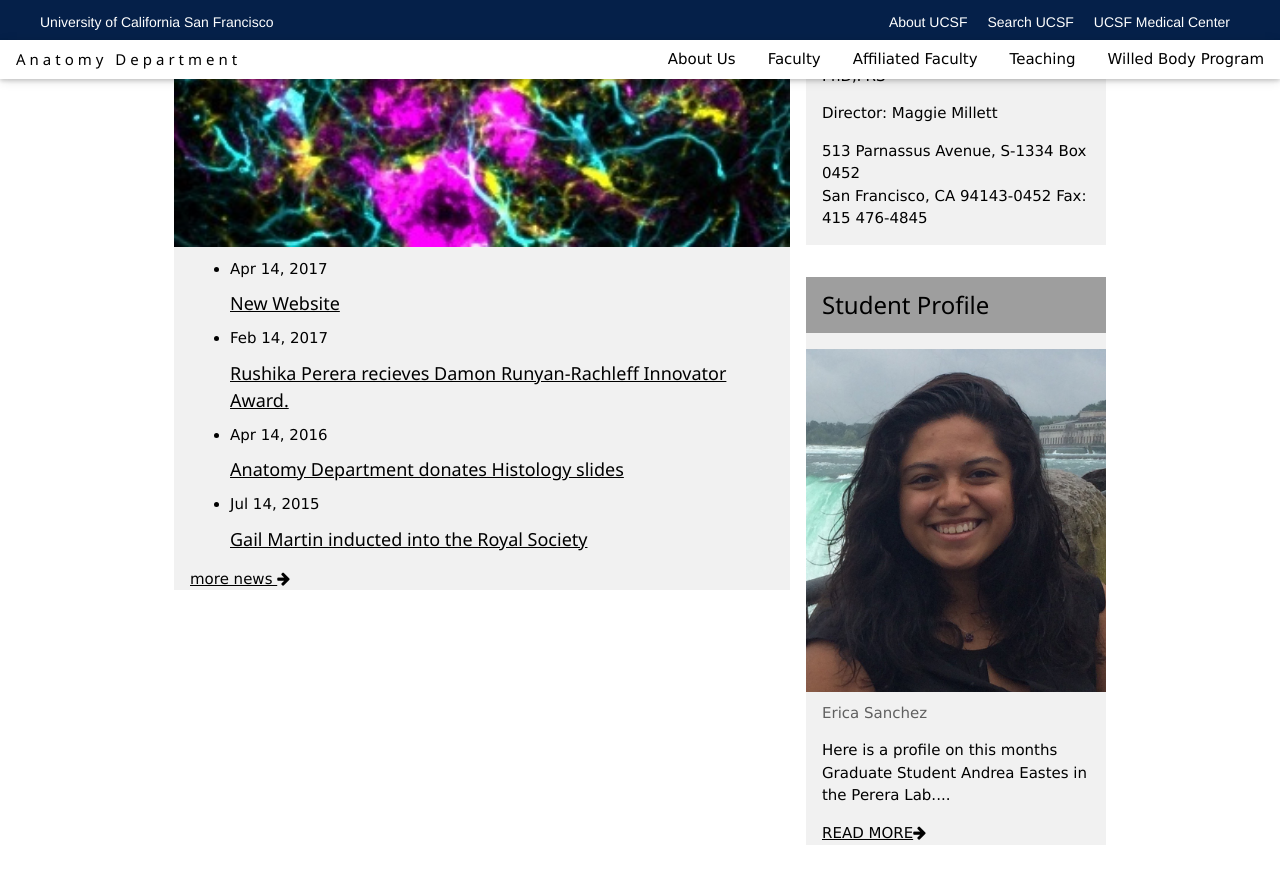
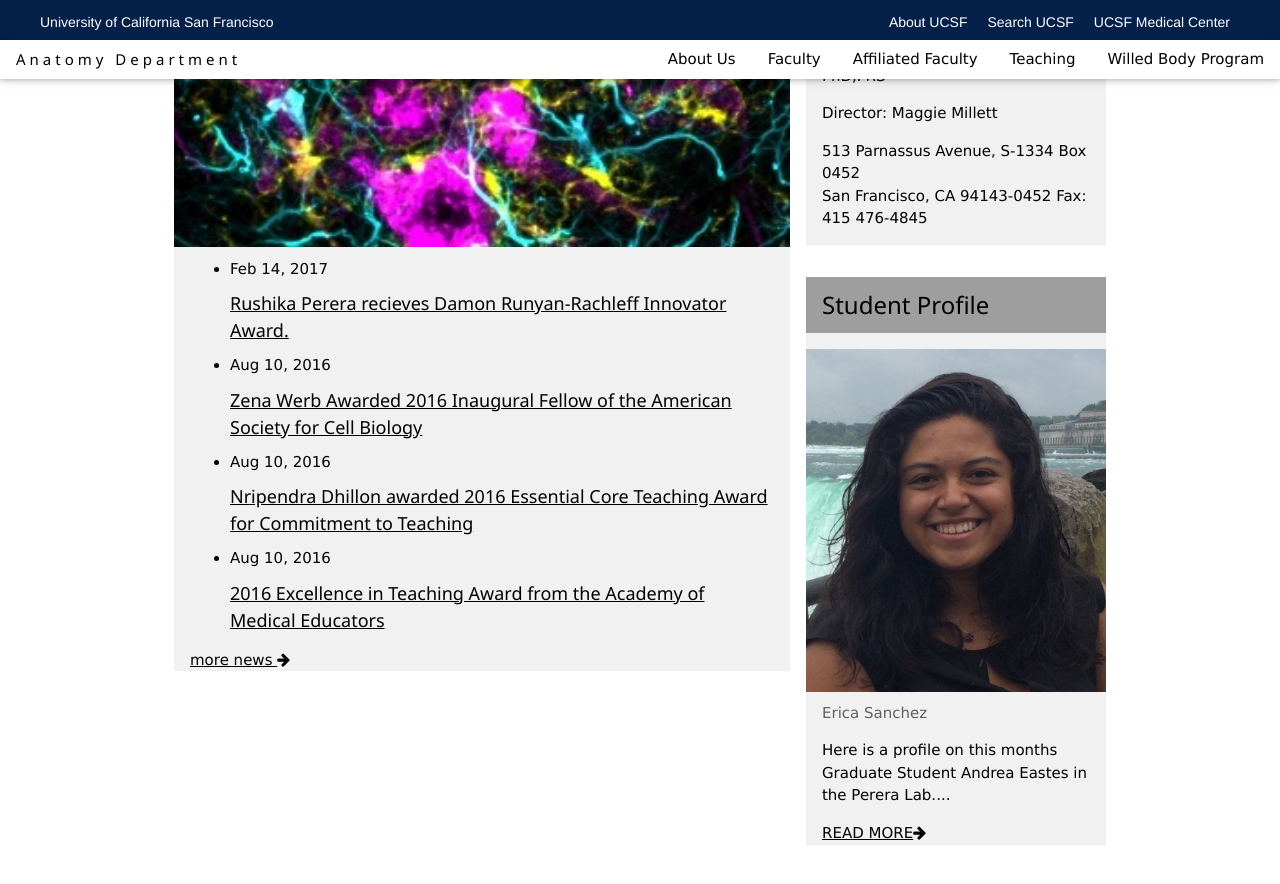
Before and after one commit to UCSF-Anatomy/anat-jekyll-2017, a Jekyll site: the page built from index.html, in a window 1280 px wide and 900 px high, scrolled down 1010 px. Shown: the top 884 px of the window. Built offline with Jekyll 4.4.1, drawn with Linux system fonts in a browser that asks for light colours; nearby versions of some CDN libraries.

Commit message:
news postings

```diff
--- a/_config.yml
+++ b/_config.yml
@@ -8,14 +8,9 @@
 # Site settings
 title: Anatomy Department @ UCSF
 email: your-email@domain.com
-description: > # this means to ignore newlines until "baseurl:"
-  Write an awesome description for your new site here. You can edit this
-  line in _config.yml. It will appear in your document head meta (for
-  Google search results) and in your feed.xml site description.
+description:  The Department of Anatomy, Research Sciences at UCSF
 baseurl: "" # the subpath of your site, e.g. /blog
-url: "" # the base hostname & protocol for your site
-#twitter_username: jekyllrb
+url: "http://anatomy.ucsf.edu/" # the base hostname & protocol for your site#twitter_username: jekyllrb
 #github_username:  jekyll
-
 # Build settings
 markdown: kramdown
--- /dev/null
+++ b/_posts/news/2016-09-01-harmon.markdown
@@ -0,0 +1,10 @@
+---
+layout: page
+title:  "2016 Excellence in Teaching Award from the Academy of Medical Educators"
+date:   2016-08-10 13:53:00
+categories: news
+published: true
+---
+Congratulations to our own Derek Harmon, PhD for being awarded 22016 Excellence in Teaching Award from the Academy of Medical Educators
+
+For more information please look at Derek's [profiles page](http://profiles.ucsf.edu/derek.harmon)
--- /dev/null
+++ b/_posts/news/2016-09-10-Dhillon.markdown
@@ -0,0 +1,10 @@
+---
+layout: page
+title:  "Nripendra Dhillon awarded 2016 Essential Core Teaching Award for Commitment to Teaching"
+date:   2016-08-10 13:53:00
+categories: news
+published: true
+---
+Congratulations to our own Nripendra Dhillon, MBBS, MS for being awarded 2016 Essential Core Teaching Award for Commitment to Teaching.
+
+For more information please look at Nripenda's [profiles page](http://profiles.ucsf.edu/nripendra.dhillon)
--- /dev/null
+++ b/_posts/news/2016-09-15-werb.markdown
@@ -0,0 +1,12 @@
+---
+layout: page
+title:  "Zena Werb Awarded 2016 Inaugural Fellow of the American Society for Cell Biology"
+date:   2016-08-10 13:53:00
+categories: news
+published: true
+---
+Congratulations to our own Zena Werb, PhD for being awarded 2016 Inaugural Fellow of the American Society for Cell Biology.
+
+Here is a [link to the ACSB award.] (http://www.ascb.org/newsletter/novemberdecember-2016-newsletter/ascb-elects-39-lifetime-achievement-fellows-program-november-december-2016-newsletter/)
+
+For more information please look at Zena's [profiles page](http://profiles.ucsf.edu/zena.werb)
```
Also changed, not shown: _includes/footer.html (+12 -0 lines), _posts/news/2013-06-01-fitzsimmons.markdown (added, +12 -0 lines), _posts/news/2014-06-01-roose.markdown (added, +14 -0 lines), _posts/news/2015-06-01-topp.markdown (added, +14 -0 lines), _posts/news/2015-12-01-allen.markdown (added, +12 -0 lines), _posts/news/2016-01-01-basbaum.markdown (added, +10 -0 lines), _posts/news/2016-01-01-feinberg.markdown (added, +11 -0 lines), _posts/news/2016-08-15-perera.markdown (added, +12 -0 lines), _posts/news/2017-04-14-newsite.markdown (deleted, +0 -10 lines), faculty.md (+16 -77 lines), favicon.ico (added), img/larabell.jpg.
